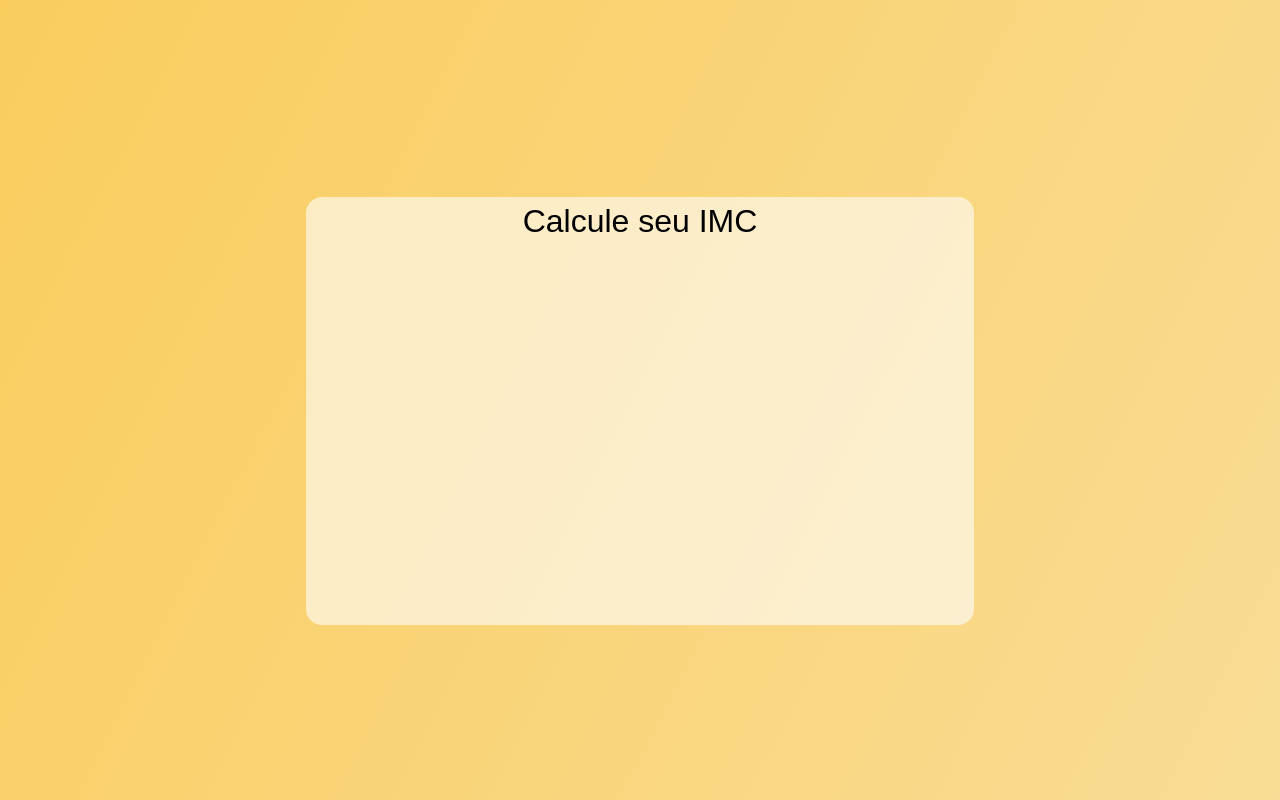
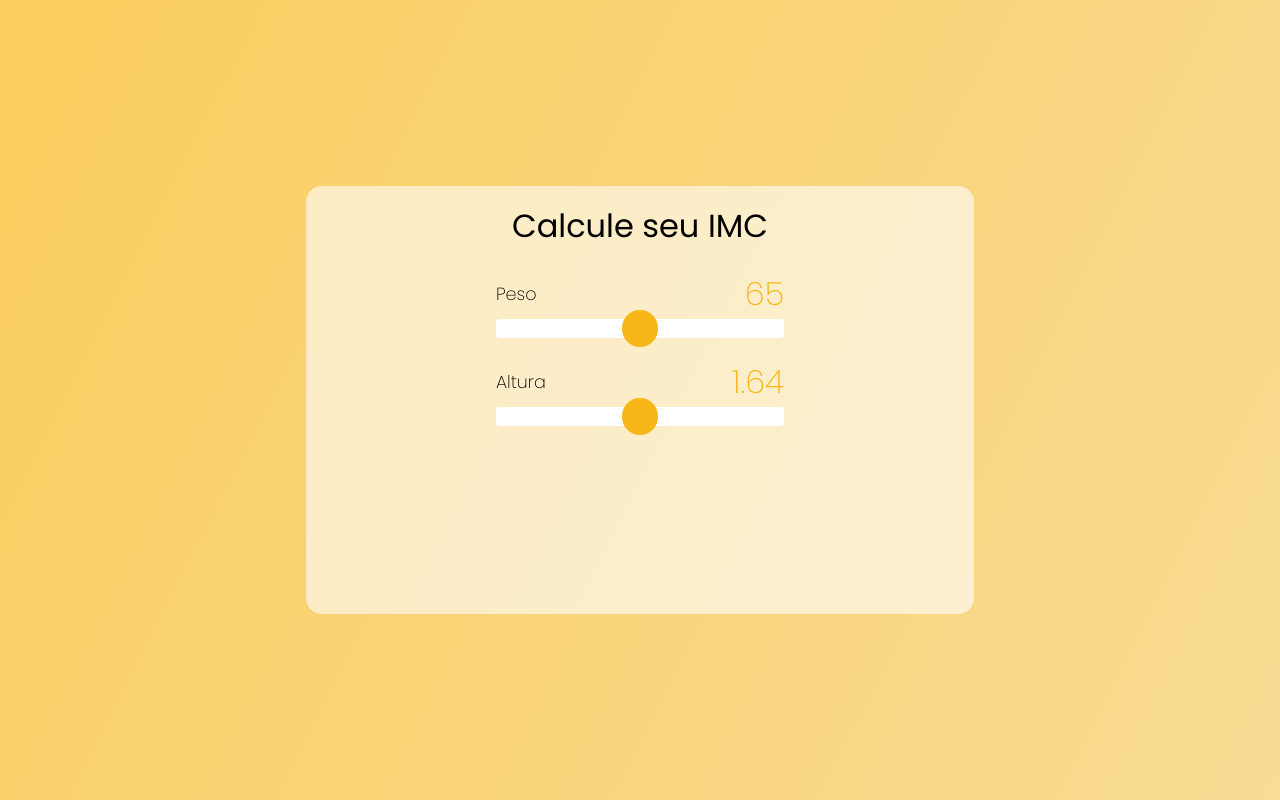
Before and after one commit to Fernanda-ttorres/IMC-Calculator, a React (Vite) app: page / in a window 1280 px wide. Built offline with nearby package versions, Linux system fonts and the light colour scheme.

Commit message:
Feat: creating the input range component

```diff
--- a/index.html
+++ b/index.html
@@ -5,6 +5,9 @@
     <!--/* <link rel="icon" type="image/svg+xml" href="/vite.svg" /> */-->
     <meta name="viewport" content="width=device-width, initial-scale=1.0" />
     <title>IMC Calculator</title>
+    <link rel="preconnect" href="https://fonts.googleapis.com">
+    <link rel="preconnect" href="https://fonts.gstatic.com" crossorigin>
+    <link href="https://fonts.googleapis.com/css2?family=Poppins:wght@100;200;300;400&display=swap" rel="stylesheet">
   </head>
   <body>
     <div id="root"></div>
--- a/src/components/Card/Card.jsx
+++ b/src/components/Card/Card.jsx
@@ -1,11 +1,14 @@
 import { CardStyled } from './Card.styled';
-import { Title } from '../Title/Title';
+import  Title  from '../Title/Title';
+import Input from '../Input/Input';
 
 const Card = () => {
   return (
     <>
     <CardStyled>
       <Title title="Calcule seu IMC"/>
+      <Input min="0" max="100" label="Peso" span="65" />
+      <Input min="0" max="100" label="Altura" span="1.64" />
     </CardStyled>
     </>
   )
--- a/src/components/Card/Card.styled.js
+++ b/src/components/Card/Card.styled.js
@@ -5,4 +5,10 @@ export const CardStyled = styled.div`
     height: 26.75rem;
     border-radius: 1rem;
     background: rgba(255, 255, 255, 0.6);
+    margin: auto;
+    padding: auto;
+    display: flex;
+    flex-direction: column;
+    align-items: center;
+    justify-content: flex-start;
 `;
--- /dev/null
+++ b/src/components/Input/Input.jsx
@@ -0,0 +1,16 @@
+import React from 'react'
+import { InputStyled, Slider,  DivLabel } from './Input.styled';
+
+const Input = ({min, max, label, span}) => {
+  return (
+    <Slider>
+        <DivLabel>
+            <label>{label}</label>
+            <span>{span}</span>
+        </DivLabel>
+        <InputStyled className="roll" type='range' min={min} max={max}  />
+    </Slider>
+  )
+};
+
+export default Input;
--- /dev/null
+++ b/src/components/Input/Input.styled.js
@@ -0,0 +1,50 @@
+import styled from "styled-components";
+
+export const Slider = styled.div`
+    width: 18rem;
+    height: 5.5rem;
+    display: flex;
+    flex-direction: column;
+    align-items: center;
+    border-radius: 0.2rem;
+    gap: 0.7rem;
+
+    label {
+        font-family: 'Poppins', sans-serif;
+        font-style: normal;
+        font-weight: 250;
+        font-size: 1.1rem;
+        color: #000000;
+    }
+
+    span {
+        font-family: 'Poppins', sans-serif;
+        font-style: normal;
+        font-weight: 250;
+        font-size: 2rem;
+        color: #f7b718;
+    }
+`;
+
+export const DivLabel = styled.div`
+    width: 100%;
+    display: flex;
+    justify-content: space-between;
+`;
+
+export const InputStyled = styled.input`
+    appearance: none;
+    width: 100%;
+    height: 1.2rem;
+    border-radius: 0.2rem;
+    background: #ffffff;
+
+    &.roll::-webkit-slider-thumb {
+        appearance: none;
+        width: 2.3rem;
+        height: 2.3rem;
+        background: #f7b718;
+        border-radius: 10rem;
+        cursor: pointer;
+    }
+`;
--- a/src/components/Title/Title.jsx
+++ b/src/components/Title/Title.jsx
@@ -1,8 +1,10 @@
 import React from 'react';
 import { TitleStyled } from './Title.styled';
 
-export const Title = ({title}) => {
+const Title = ({title}) => {
   return (
     <TitleStyled>{title}</TitleStyled>
   )
 }
+
+export default Title;
--- a/src/components/Title/Title.styled.js
+++ b/src/components/Title/Title.styled.js
@@ -1,12 +1,11 @@
 import styled from "styled-components";
 
 export const TitleStyled = styled.h1`
-    @import url('https://fonts.googleapis.com/css2? family= Poppins:wght@300;400 & display=swap');
-
     font-family: 'Poppins', sans-serif;
     font-style: normal;
     font-weight: 400;
     font-size: 2rem;
     line-height: 3rem;
     color: #000000;
+    margin: 1rem auto 2rem auto;
 `;
```
